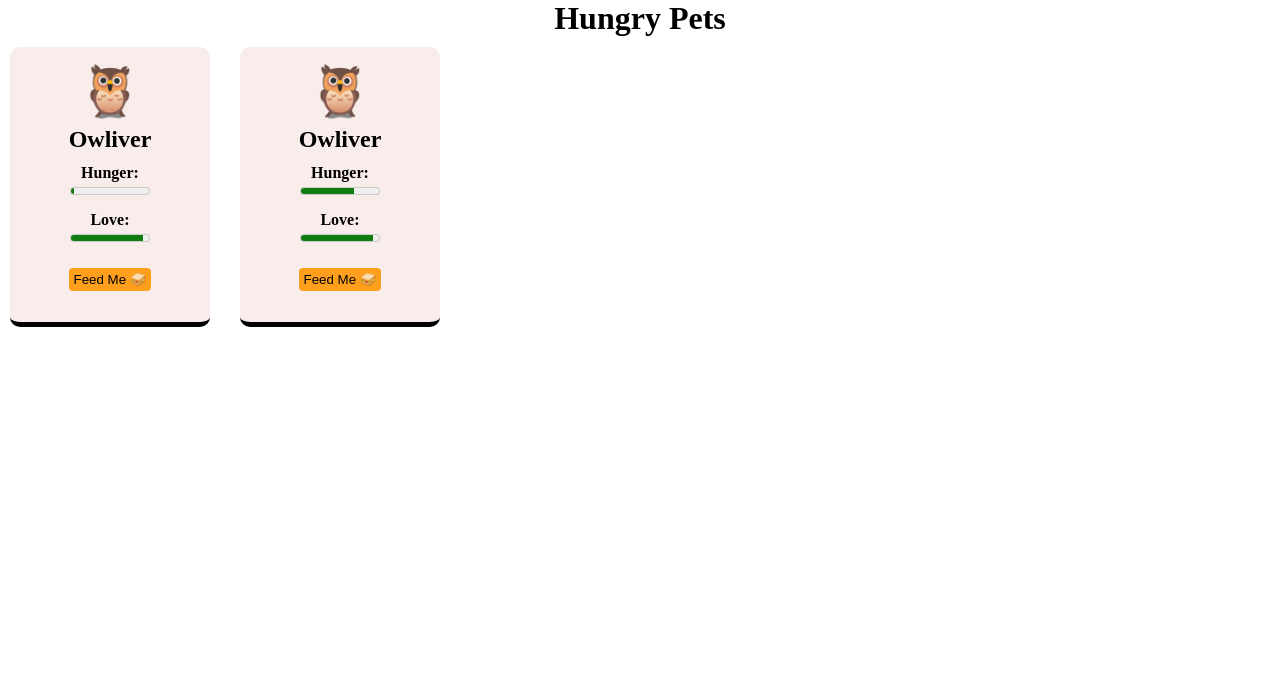
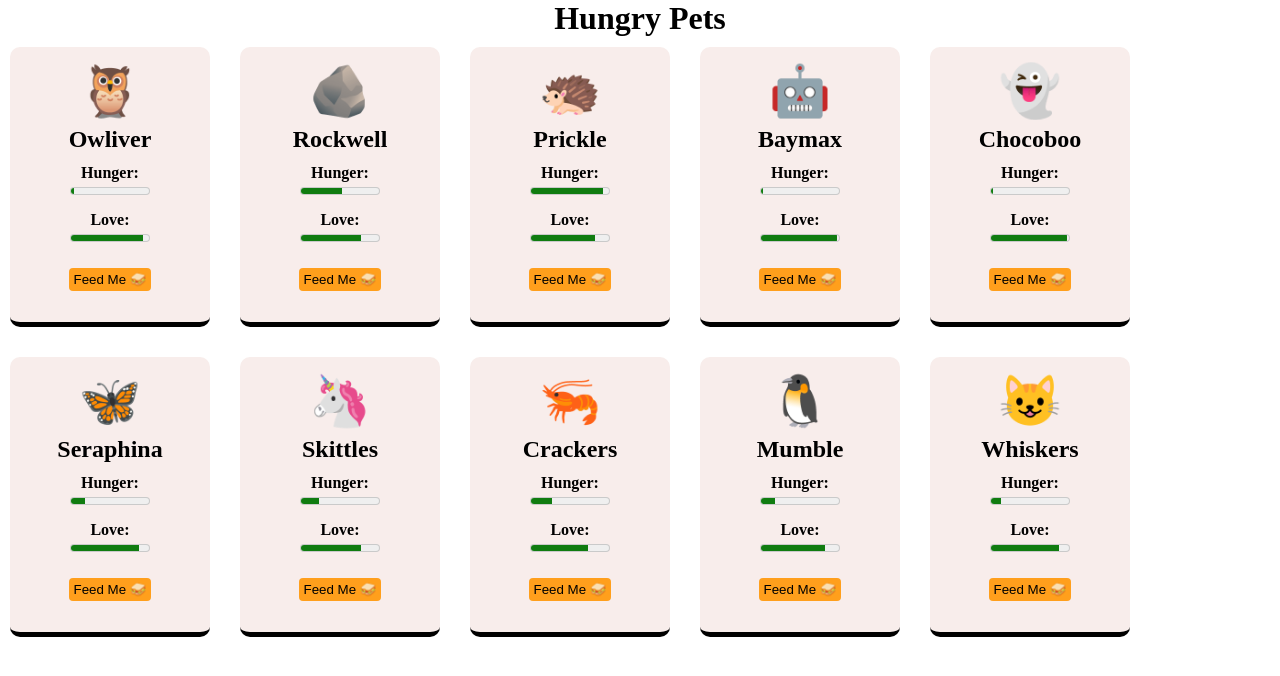
Before and after one commit to jazxbx/hungry-petsv2, a React (Vite) app: page / in a window 1280 px wide. Shown: the top 676 px of the page. Built offline with nearby package versions, Linux system fonts and the light colour scheme.

Commit message:
added additional objects to state

```diff
--- a/src/App.jsx
+++ b/src/App.jsx
@@ -16,12 +16,91 @@ const App = () => {
     },
     {
       id: 2,
-      emoji: "🦉",
-      name: "Owliver",
-      hunger: 66,
-      love: 95,
+      emoji: "🪨",
+      name: "Rockwell",
+      hunger: 50,
+      love: 80,
       isAlive: true,
-      epitaph: "In the silence of the night, your wisdom echoes.",
+      epitaph: "Solid as stone, your memory stands unshaken.",
+    },
+    {
+      id: 3,
+      emoji: "🦔",
+      name: "Prickle",
+      hunger: 90,
+      love: 85,
+      isAlive: true,
+      epitaph: "Among the leaves, your gentle spirit rustles.",
+    },
+
+    {
+      id: 4,
+      emoji: "🤖",
+      name: "Baymax",
+      hunger: 0,
+      love: 100,
+      isAlive: true,
+      epitaph: "In the realm of circuits, your digital heart pulses.",
+    },
+
+    {
+      id: 5,
+      emoji: "👻",
+      name: "Chocoboo",
+      hunger: 0,
+      love: 100,
+      isAlive: true,
+      epitaph: "Vanished from sight, your presence haunts our thoughts.",
+    },
+
+    {
+      id: 6,
+      emoji: "🦋",
+      name: "Seraphina",
+      hunger: 16,
+      love: 90,
+      isAlive: true,
+      epitaph: "Your grace dances on the winds of eternity.",
+    },
+
+    {
+      id: 7,
+      emoji: "🦄",
+      name: "Skittles",
+      hunger: 20,
+      love: 80,
+      isAlive: true,
+      epitaph: "In the warmth of the sun, your scales shimmer.",
+    },
+
+    {
+      id: 8,
+      emoji: "🦐",
+      name: "Crackers",
+      hunger: 25,
+      love: 75,
+      isAlive: true,
+      epitaph: "Beneath the waves, your tiny presence leaves ripples.",
+    },
+
+    {
+      id: 9,
+      emoji: "🐧",
+      name: "Mumble",
+      hunger: 15,
+      love: 85,
+      isAlive: true,
+      epitaph: "In the icy expanse, your waddle warms our hearts.",
+    },
+
+    {
+      id: 10,
+      emoji: "😺",
+      name: "Whiskers",
+      hunger: 10,
+      love: 90,
+      isAlive: true,
+      epitaph: "Purring softly, your memory cuddles close.",
     },
   ]);
 
```
